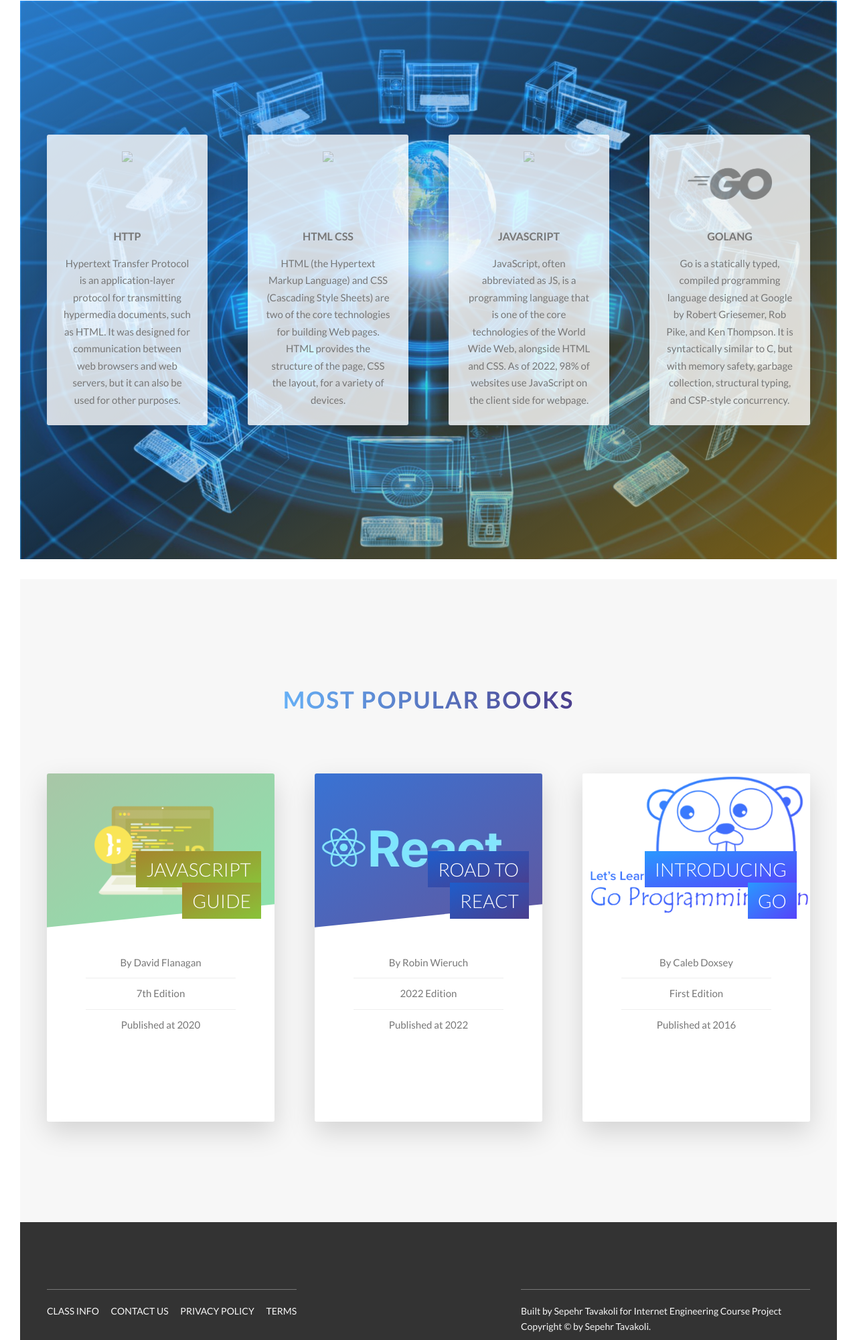
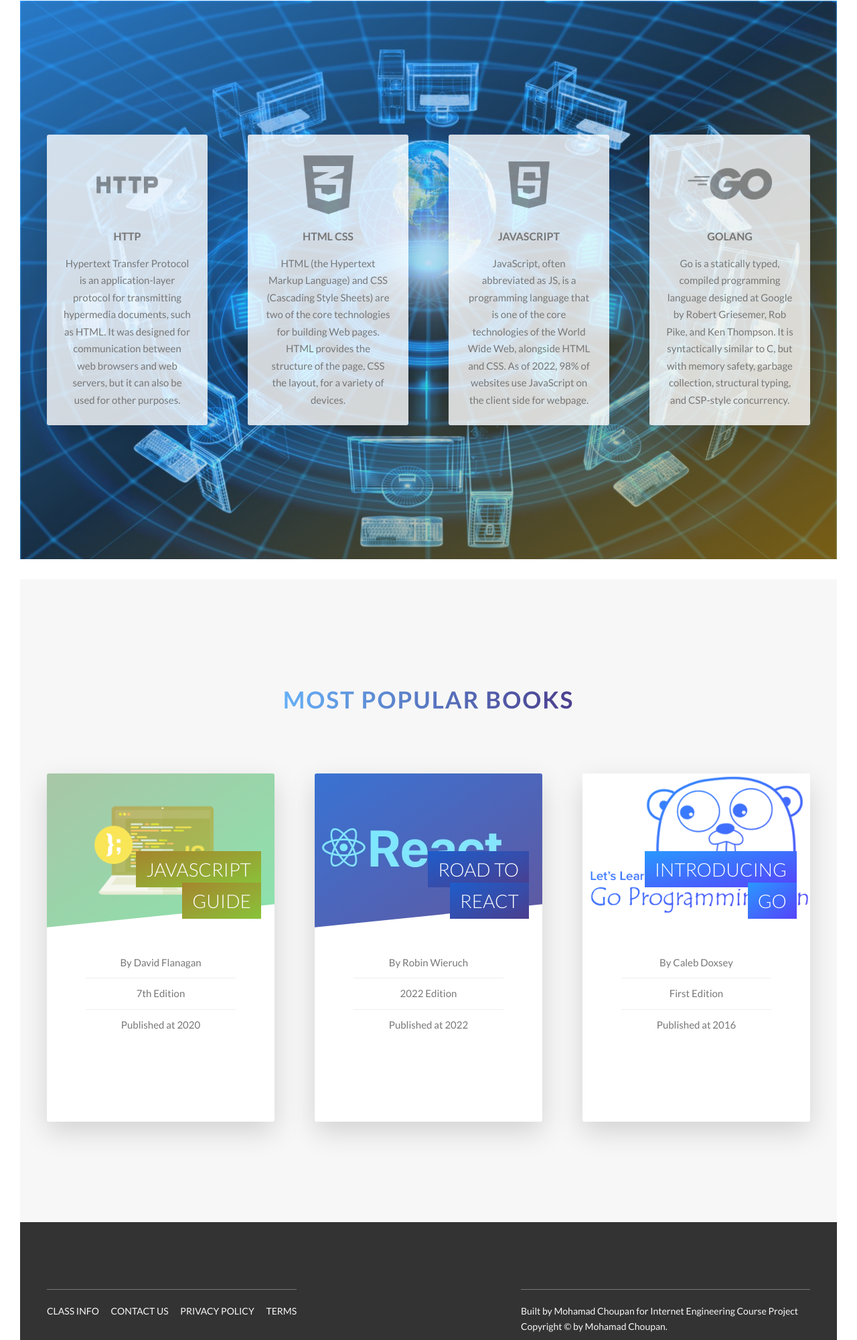
Before and after one commit to mohamadch91/AUT-IE-Course-FrontEnd, a plain HTML site: page index.html in a window 1280 px wide. Shown: the part 819-2820 px from the top of the page at 67% size. Drawn offline with Linux system fonts and the light colour scheme.

Commit message:
fix: imaging address

```diff
--- a/index.html
+++ b/index.html
@@ -64,7 +64,7 @@
         <div class="row">
           <div class="col-1-of-4">
             <div class="feature-box">
-              <img src="./assets/" class="feature-box__icon" />
+              <img src="./assets/http_icon.png" class="feature-box__icon" />
               <h3 class="heading-tertiary mb-1">http</h3>
               <p class="feature-box__text">
                 Hypertext Transfer Protocol is an application-layer protocol for
@@ -76,7 +76,7 @@
           </div>
           <div class="col-1-of-4">
             <div class="feature-box">
-              <img src="./assets/" class="feature-box__icon" />
+              <img src="./assets/css_icon.png" class="feature-box__icon" />
               <h3 class="heading-tertiary mb-1">html css</h3>
               <p class="feature-box__text">
                 HTML (the Hypertext Markup Language) and CSS (Cascading Style
@@ -88,7 +88,7 @@
           </div>
           <div class="col-1-of-4">
             <div class="feature-box">
-              <img src="./assets/" class="feature-box__icon" />
+              <img src="./assets/js_icon.png" class="feature-box__icon" />
               <h3 class="heading-tertiary mb-1">Javascript</h3>
               <p class="feature-box__text">
                 JavaScript, often abbreviated as JS, is a programming language
@@ -229,8 +229,8 @@
         </div>
         <div class="col-1-of-2">
           <p class="footer__copyright">
-            Built by Sepehr Tavakoli for Internet Engineering Course Project
-            Copyright © by Sepehr Tavakoli.
+            Built by Mohamad Choupan for Internet Engineering Course Project
+            Copyright © by Mohamad Choupan.
           </p>
         </div>
       </div>
@@ -239,7 +239,7 @@
     <div class="popup" id="popup1">
       <div class="popup__content">
         <div class="popup__left">
-          <img src="img/Book1-1.jpg" alt="Tour photo" class="popup__img" />
+          <img src="assets/Book1-1.jpg" alt="Tour photo" class="popup__img" />
         </div>
         <d iv class="popup__right">
           <a href="#section-books" class="popup__close">×</a>
@@ -274,7 +274,7 @@
     <div class="popup" id="popup2">
       <div class="popup__content">
         <div class="popup__left">
-          <img src="img/Book2-1.jpg" alt="Tour photo" class="popup__img" />
+          <img src="assets/Book2-1.jpg" alt="Tour photo" class="popup__img" />
         </div>
         <d iv class="popup__right">
           <a href="#section-books" class="popup__close">×</a>
@@ -308,7 +308,7 @@
     <div class="popup" id="popup3">
       <div class="popup__content">
         <div class="popup__left">
-          <img src="img/Book3-1.jpg" alt="Tour photo" class="popup__img" />
+          <img src="assets/Book3-1.jpg" alt="Tour photo" class="popup__img" />
         </div>
         <d iv class="popup__right">
           <a href="#section-books" class="popup__close">×</a>
```
